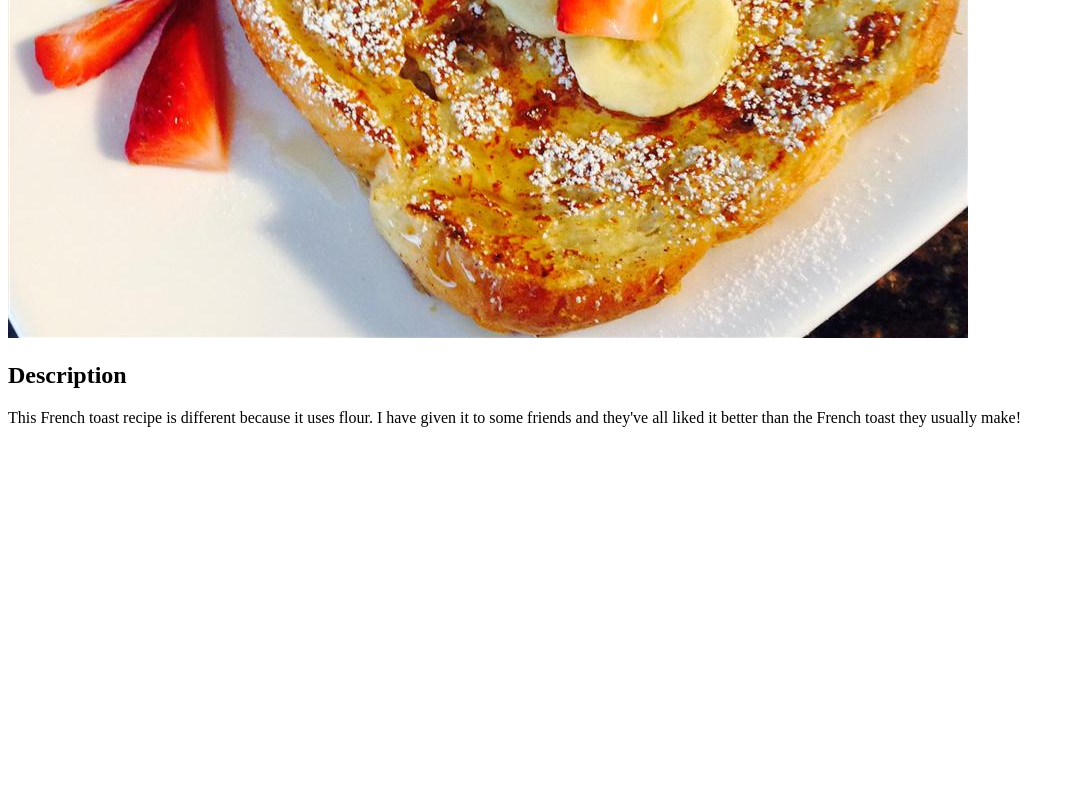
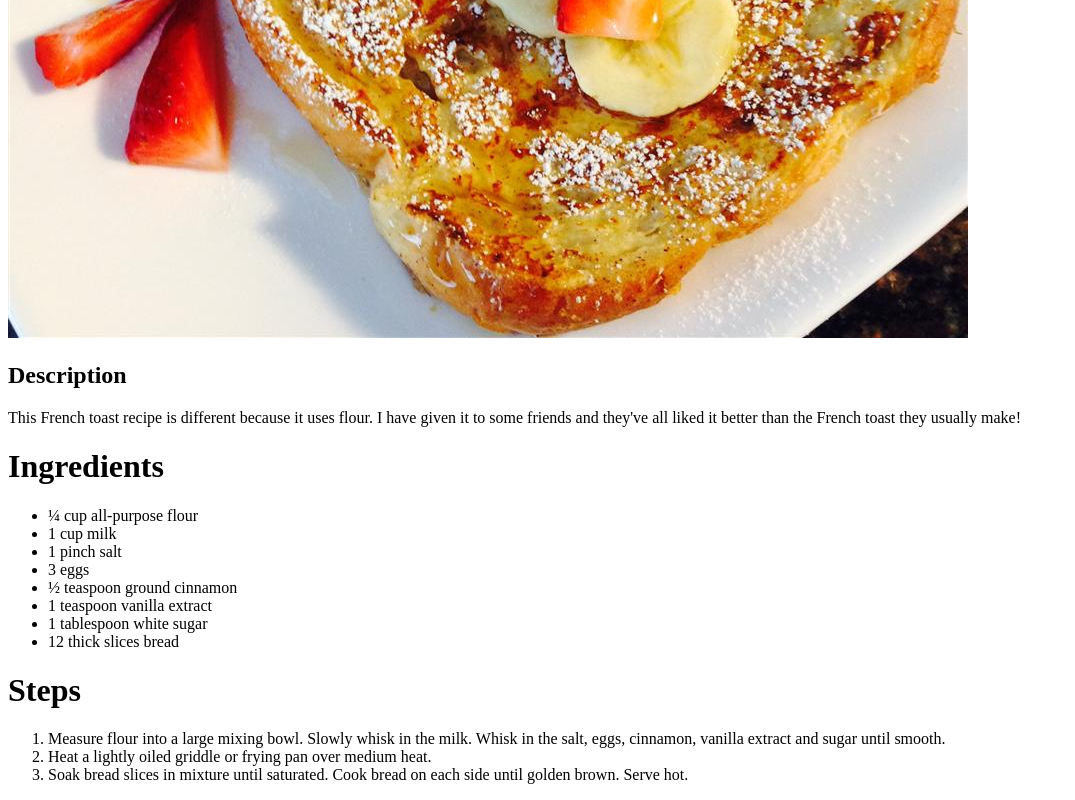
Before and after one commit to vjmabraham/odin-recipes, a plain HTML site: page recipes/french-toast.html in a window 1280 px wide. Shown: the part 702-1502 px from the top of the page, without its empty margins (0-1075 px from the left). Before the commit the page ends 1145 px from the top, so only its background shows below. Drawn offline with Linux system fonts and the light colour scheme.

Commit message:
add ingredients and steps

```diff
--- a/recipes/french-toast.html
+++ b/recipes/french-toast.html
@@ -9,5 +9,22 @@
         <img src="../img/french-toast.jpeg">
         <h2>Description</h2>
         <p>This French toast recipe is different because it uses flour. I have given it to some friends and they've all liked it better than the French toast they usually make!</p>
+        <h1>Ingredients</h1>
+        <ul>
+            <li>¼ cup all-purpose flour</li>
+            <li>1 cup milk</li>
+            <li>1 pinch salt</li>
+            <li>3 eggs</li>
+            <li>½ teaspoon ground cinnamon</li>
+            <li>1 teaspoon vanilla extract</li>
+            <li>1 tablespoon white sugar</li>
+            <li>12 thick slices bread</li>
+        </ul>
+        <h1>Steps</h1>
+        <ol>
+            <li>Measure flour into a large mixing bowl. Slowly whisk in the milk. Whisk in the salt, eggs, cinnamon, vanilla extract and sugar until smooth.</li>
+            <li>Heat a lightly oiled griddle or frying pan over medium heat.</li>
+            <li>Soak bread slices in mixture until saturated. Cook bread on each side until golden brown. Serve hot.</li>
+        </ol>
     </body>
 </html>
```
